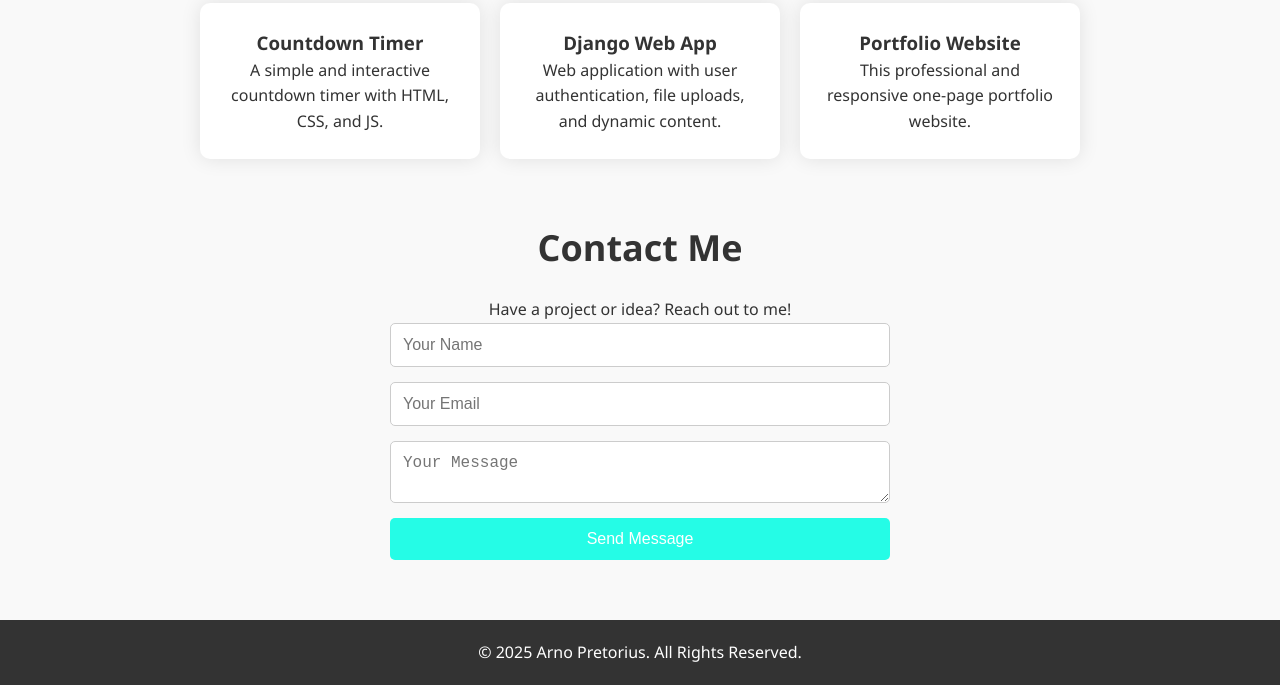
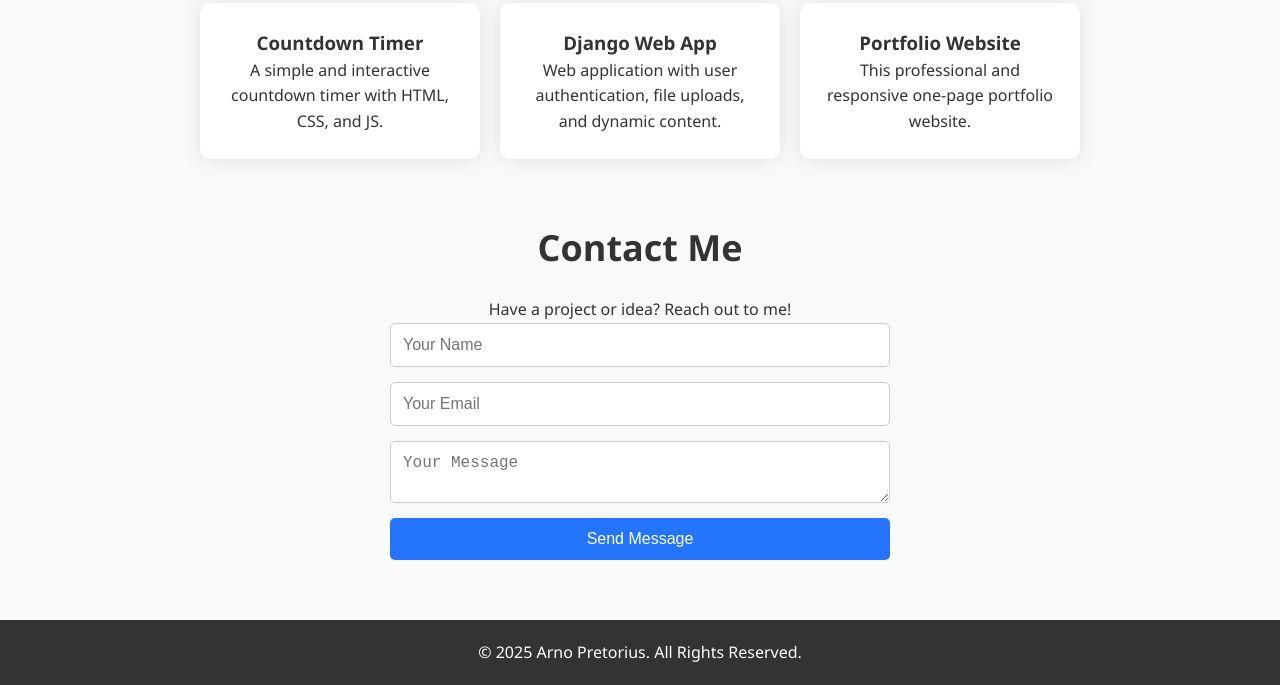
Before and after one commit to arno-skshare/portfolio, a plain HTML site: page index.html in a window 1280 px wide. Shown: the part 688-1373 px from the top of the page. Drawn offline with Linux system fonts and the light colour scheme.

Commit message:
Colour change

```diff
--- a/style.css
+++ b/style.css
@@ -139,7 +139,7 @@ button {
     padding: 12px;
     border-radius: 5px;
     border: none;
-    background: #25fce6;
+    background: #2575fc;
     color: #fff;
     font-size: 16px;
     cursor: pointer;
```
